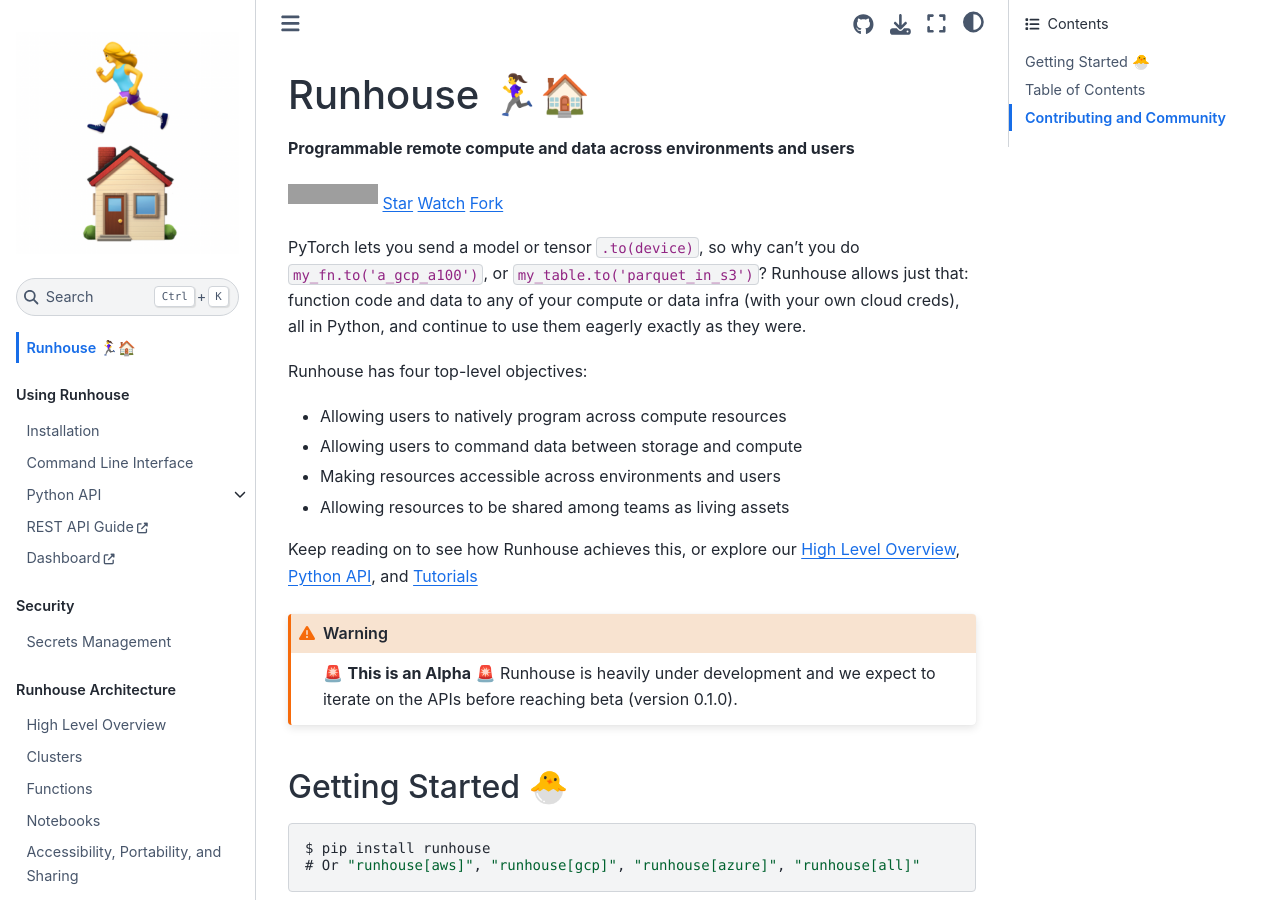
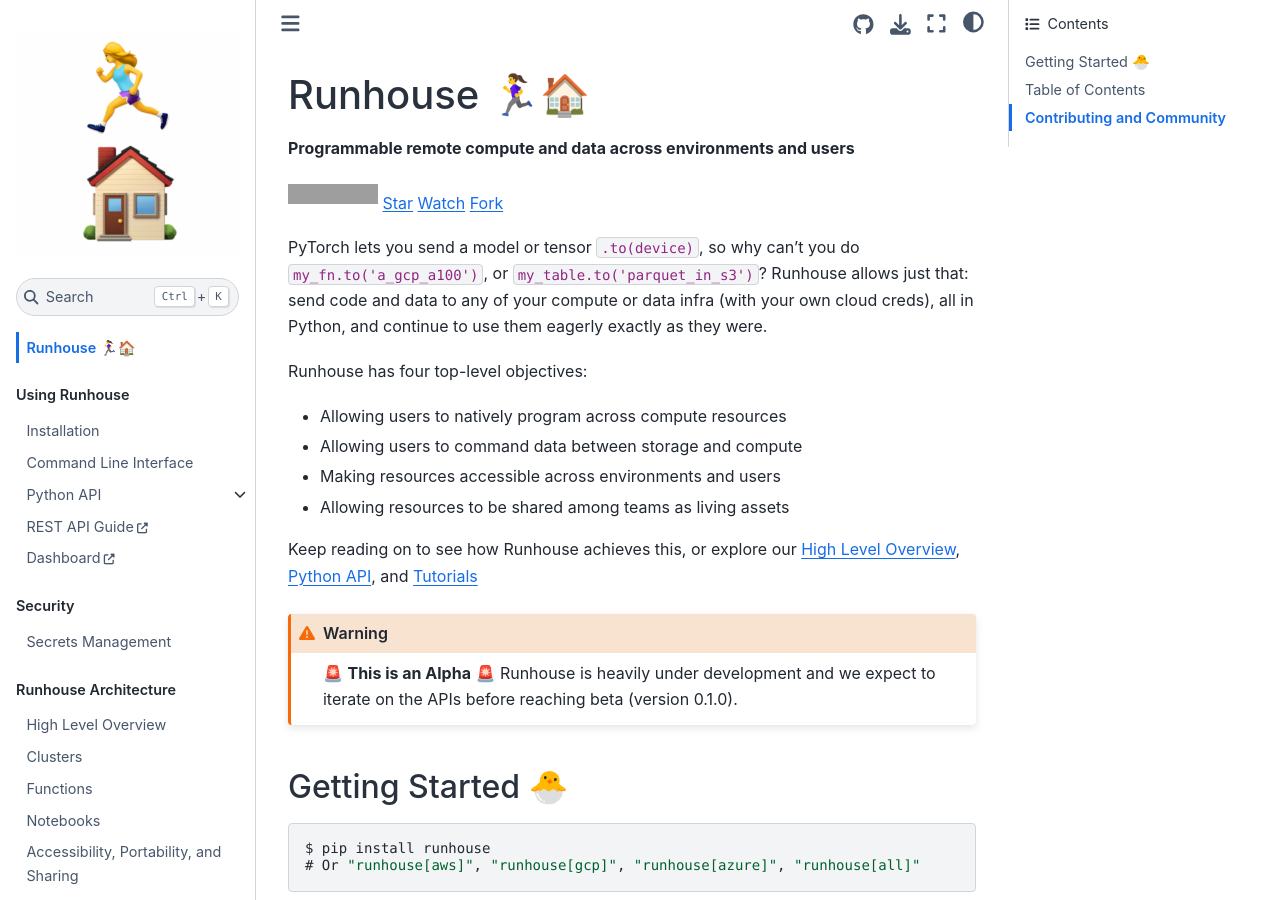
Before and after one commit to run-house/runhouse, a Sphinx documentation site: the page built from docs/index.rst, in a window 1280 px wide and 900 px high. Built offline with Sphinx 7.4.7 and the Sphinx Book theme 1.1.4, drawn with Linux system fonts in a browser that asks for light colours; grey boxes are pictures that could not be loaded.

```diff
--- a/docs/index.rst
+++ b/docs/index.rst
@@ -19,7 +19,7 @@ Runhouse 🏃‍♀️🏠
 
 PyTorch lets you send a model or tensor :code:`.to(device)`, so why can't you do :code:`my_fn.to('a_gcp_a100')`,
 or :code:`my_table.to('parquet_in_s3')`?
-Runhouse allows just that: function code and data to any of your compute or data infra (with your own cloud creds),
+Runhouse allows just that: send code and data to any of your compute or data infra (with your own cloud creds),
 all in Python, and continue to use them eagerly exactly as they were.
 
 Runhouse has four top-level objectives:
--- a/docs/overview/functions.rst
+++ b/docs/overview/functions.rst
@@ -1,7 +1,7 @@
 Functions
 ====================================
 
-Runhouse allows you to function code a cluster, but still interact with it as a native runnable :ref:`Function` object
+Runhouse allows you to send code a cluster, but still interact with it as a native runnable :ref:`Function` object
 (see `tutorial 01 <https://github.com/run-house/tutorials/tree/main/t01_Stable_Diffusion/>`_).
 When you do this, the following steps occur:
 
```
Also changed, not shown: README.md (+1 -1 lines).
